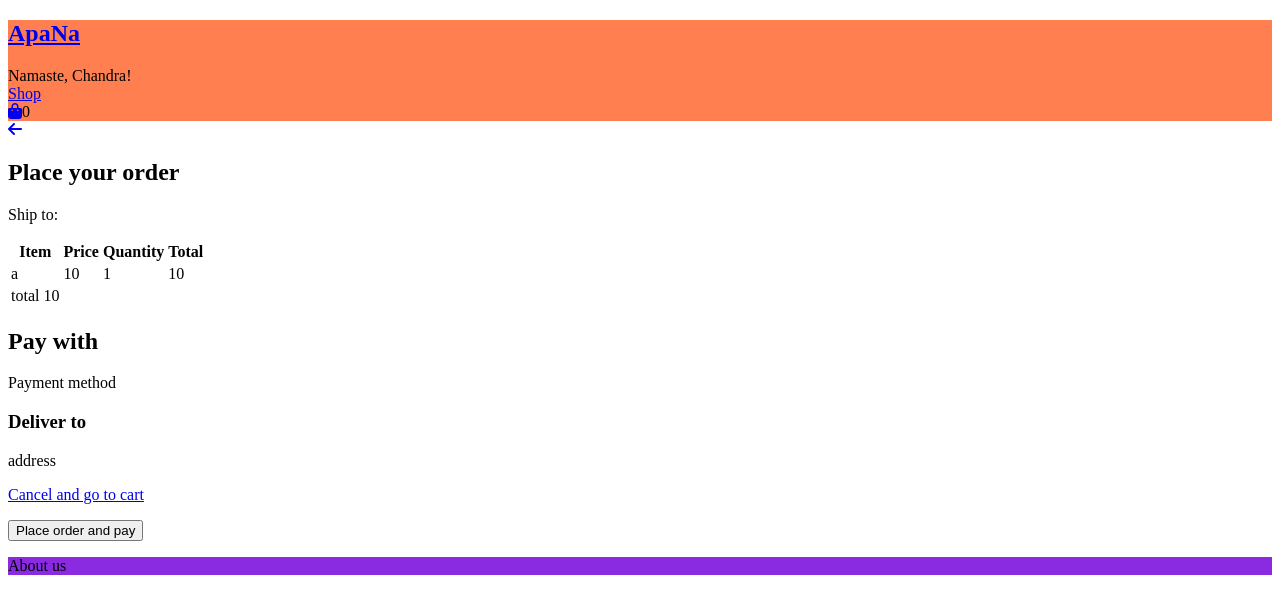
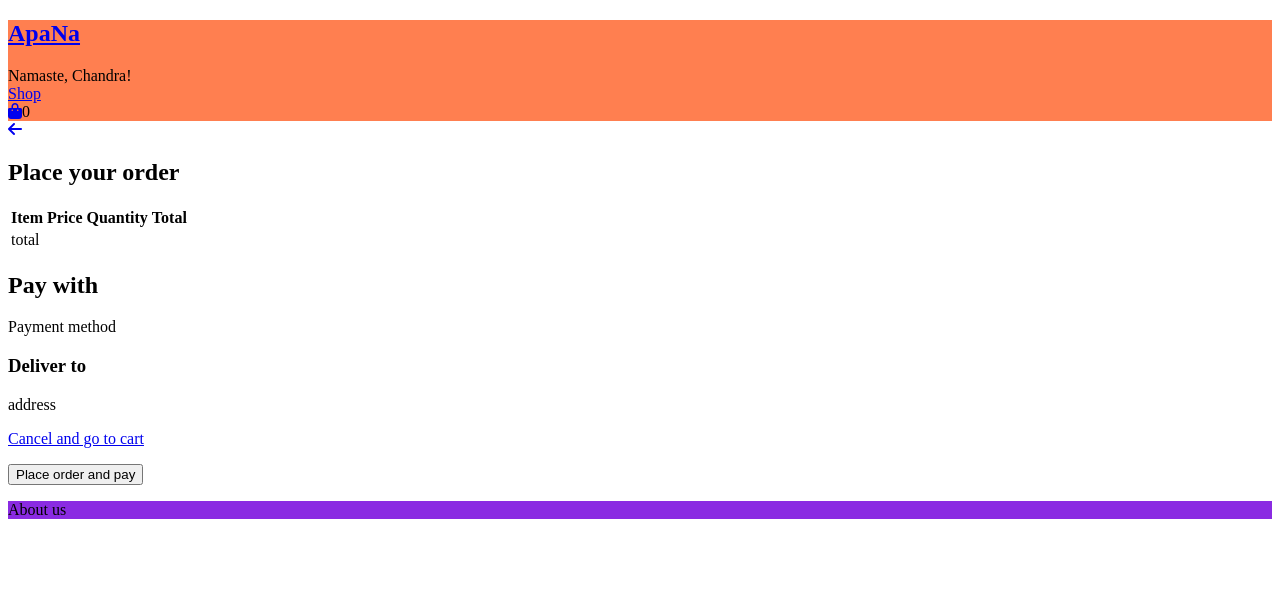
Before and after one commit to CodeSurfer3022/Shopping-cart, a React (Create React App) app: page /placeorder in a window 1280 px wide. Shown: the top 614 px of the page. Built offline with nearby package versions, Linux system fonts and the light colour scheme.

Commit message:
Update order summary

```diff
--- a/src/App.js
+++ b/src/App.js
@@ -41,6 +41,7 @@ function App() {
   }
 
   const cartCount = cartItems.reduce((acc, cur) => acc + cur.quantity, 0);
+  const total = cartItems.reduce((acc, cur) => acc + (cur.quantity * cur.price), 0)
 
   return (
     <Router>
@@ -58,19 +59,24 @@ function App() {
         <Route path="/cart">
           <Cart
             cartItems={cartItems}
+            total={total}
             updateCart={updateCart}
           />
         </Route>
         <Route path="/buy">
           <Buy
             cartItems={cartItems}
+            total={total}
           />
         </Route>
         <Route path="/payment">
-          <Payment />
+          <Payment total={total}/>
         </Route>
         <Route path="/placeorder">
-          <PlaceOrder/>
+          <PlaceOrder
+            cartItems={cartItems}
+            total={total}
+          />
         </Route>
       </Switch>
       <Footer/>
--- a/src/Components/main components/Cart.js
+++ b/src/Components/main components/Cart.js
@@ -13,8 +13,6 @@ function Cart(props) {
     updateCart={props.updateCart}
   />);
 
-  const total = cartItems.reduce((acc, cur) => acc + (cur.quantity * cur.price), 0)
-
   if (Array.isArray(cartItems) && !cartItems.length) {
     return (
       <div>
@@ -28,7 +26,7 @@ function Cart(props) {
       <div className="cartList">
         {cartItemCards}
       </div>
-      <p>Grand total is {total}</p>
+      <p>Grand total is {props.total}</p>
       <Link to="buy">
         <button>Proceed to Buy</button>
       </Link>
--- a/src/Components/main components/Payment.js
+++ b/src/Components/main components/Payment.js
@@ -2,7 +2,7 @@ import React, {useRef, useState} from "react";
 import {Link} from "react-router-dom";
 import PaymentCard from "../render components/PaymentCard";
 
-function Payment() {
+function Payment(props) {
   const [payments, setPayments] = useState([]);
   const [payment, setPayment] = useState('');
 
@@ -51,6 +51,7 @@ function Payment() {
       <Link to="/buy">
         <i className="fas fa-arrow-left"></i>
       </Link>
+      <h1>Pay {props.total}</h1>
       <h2>Select a payment method</h2>
       <div className="payments">
         {paymentCards}
--- a/src/Components/main components/PlaceOrder.js
+++ b/src/Components/main components/PlaceOrder.js
@@ -4,7 +4,7 @@ import OrderSummary from "../summary components/OrderSummary";
 import PaymentSummary from "../summary components/PaymentSummary";
 import AddressSummary from "../summary components/AddressSummary";
 
-function PlaceOrder() {
+function PlaceOrder(props) {
   return (
     <div>
       <Link to="/payment">
@@ -12,7 +12,7 @@ function PlaceOrder() {
       </Link>
 
       <h2>Place your order</h2>
-      <OrderSummary />
+      <OrderSummary cartItems={props.cartItems}/>
       <PaymentSummary />
       <AddressSummary />
 
--- a/src/Components/summary components/OrderSummary.js
+++ b/src/Components/summary components/OrderSummary.js
@@ -1,9 +1,15 @@
 import React from "react";
 
-function OrderSummary() {
+function OrderSummary(props) {
+  const items = props.cartItems.map(item => <tr key={item.id}>
+    <td>{item.name}</td>
+    <td>{item.price}</td>
+    <td>{item.quantity}</td>
+    <td>{item.price * item.quantity}</td>
+  </tr>)
+
   return(
     <div>
-      <p>Ship to: </p>
       <table>
         <tbody>
         <tr>
@@ -12,14 +18,11 @@ function OrderSummary() {
           <th>Quantity</th>
           <th>Total</th>
         </tr>
+        {
+          items
+        }
         <tr>
-          <td>a</td>
-          <td>10</td>
-          <td>1</td>
-          <td>10</td>
-        </tr>
-        <tr>
-          <td>total 10</td>
+          <td>total {props.total}</td>
         </tr>
         </tbody>
       </table>
```
